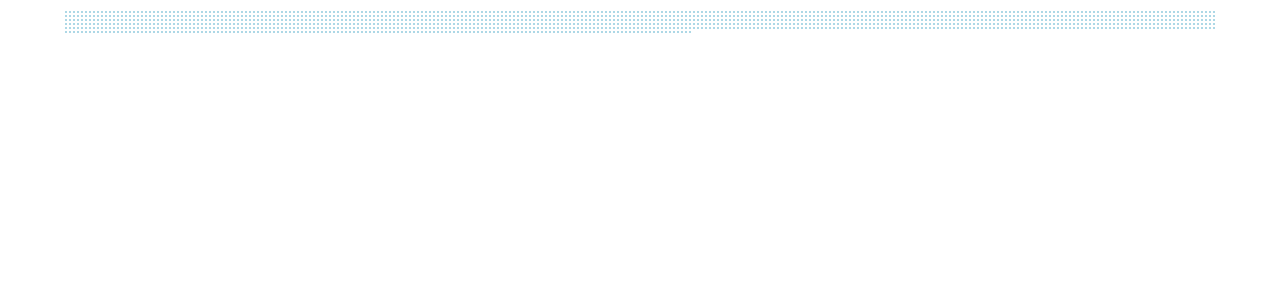
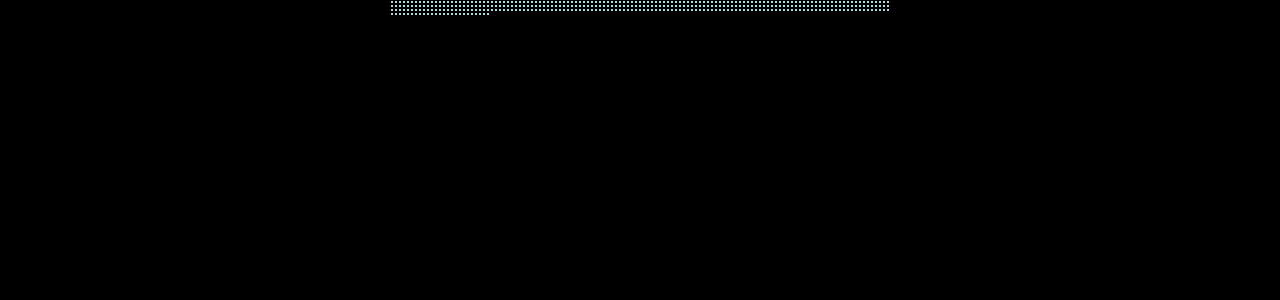
Before and after one commit to jaimefps/life-time-demo, a React (Create React App) app: page / in a window 1280 px wide. Shown: the top 300 px of the page. Built offline with nearby package versions, Linux system fonts and the light colour scheme.

Commit message:
performant UI; missing dynamic list of lists

```diff
--- a/public/index.html
+++ b/public/index.html
@@ -27,8 +27,14 @@
     <title>React App</title>
   </head>
   <body>
+    <style>
+      #root {
+        background-color: black;
+        height: 100vh;
+      }
+    </style>
     <noscript>You need to enable JavaScript to run this app.</noscript>
-    <div id="root"></div>
+    <div class="dark" id="root"></div>
     <!--
       This HTML file is a template.
       If you open it directly in the browser, you will see an empty page.
--- a/src/App.css
+++ b/src/App.css
@@ -1,13 +1,14 @@
 .container {
   display: flex;
   flex-wrap: wrap;
-  max-width: 90%;
-  margin: 10px auto;
+  margin: 0 auto;
+  width: 500px;
 }
 .unit {
-  border: 1px solid white;
+  width: 2px;
   height: 2px;
-  width: 2px;
+  margin: 1px;
+  display: inline-block;
 }
 .past {
   background-color: lightblue;
--- a/src/App.tsx
+++ b/src/App.tsx
@@ -1,19 +1,45 @@
-import React, { FC, useEffect, useMemo, useState } from "react";
+import { FC, useEffect, useMemo, useState } from "react";
 import { eachDayOfInterval } from "date-fns";
 import "./App.css";
 
-const getUnitType = (num: number, ageInDays: number): UnitType => {
-  if (num < ageInDays) return "past";
-  if (num === ageInDays) return "present";
+/**
+ * This number determines how soon we cache the result
+ * of a slice to preserve a fluid UI experience.
+ * The larger this number, the slower the UI
+ * will eventually become between renders.
+ */
+const MAX_PER_LIST = 100;
+
+const getRound = (count: number) => {
+  return Math.floor(count / MAX_PER_LIST);
+};
+const getLocalCount = (count: number, round: number) => {
+  const currRound = getRound(count);
+  if (currRound === round) return count % MAX_PER_LIST;
+  if (currRound < round) return 0;
+  return MAX_PER_LIST;
+};
+const getPosition = (round: number, sliceIndex: number) => {
+  return round * MAX_PER_LIST + sliceIndex;
+};
+const getUnitType = (unitNum: number, ageInDays: number): UnitType => {
+  if (unitNum < ageInDays) return "past";
+  if (unitNum === ageInDays) return "present";
   return "future";
 };
-
-type UnitType = "present" | "past" | "future";
-type UnitProps = { type: UnitType };
-const Unit: FC<UnitProps> = ({ type }) => {
-  return <div className={`unit ${type || ""}`}></div>;
+const useLifeDetails = () => {
+  const daysInHealthyLife = 365 * 55;
+  const ageInDays = useMemo(() => {
+    return eachDayOfInterval({
+      start: new Date(2010, 0, 17),
+      end: new Date(),
+    }).length;
+  }, []);
+  return {
+    daysInHealthyLife,
+    ageInDays,
+  };
 };
-
 const useTimedCount = (max: number, interval?: number) => {
   const [count, setCount] = useState(0);
   useEffect(() => {
@@ -21,46 +47,44 @@ const useTimedCount = (max: number, interval?: number) => {
       if (count < max) {
         setCount(count + 1);
       }
-    }, interval ?? 5);
+    }, interval ?? 2);
     return () => {
       clearTimeout(timeout);
     };
   }, [count, setCount, interval, max]);
   return count;
 };
-
-const useTimedList = (
-  ageInDays: number,
-  daysInLifeExpectancy: number,
-  interval?: number
-) => {
-  const count = useTimedCount(daysInLifeExpectancy, interval);
-  const [list, setList] = useState<ReturnType<typeof Unit>[]>([]);
-  useEffect(() => {
-    setList((list) => {
-      return list.concat(
-        <Unit key={count} type={getUnitType(count, ageInDays)} />
-      );
-    });
-  }, [count, ageInDays]);
-  return list;
+type UnitType = "present" | "past" | "future";
+type UnitProps = { type: UnitType };
+const Unit: FC<UnitProps> = ({ type }) => {
+  return <div className={`unit ${type || ""}`}></div>;
 };
-
-const useLifeTime = () => {
-  const daysInLifeExpectancy = 365 * 75;
-  const ageInDays = useMemo(() => {
-    return eachDayOfInterval({
-      start: new Date(2010, 0, 17),
-      end: new Date(),
-    }).length;
-  }, []);
-  return { daysInLifeExpectancy, ageInDays };
+type UnitListType = ReturnType<typeof Unit>[];
+type UnitListProps = { count: number; round: number };
+const UnitList: FC<UnitListProps> = ({ count, round }) => {
+  const { ageInDays } = useLifeDetails();
+  const localCount = getLocalCount(count, round);
+  const units = useMemo(() => {
+    const result: UnitListType = [];
+    for (let i = 0; i < localCount; i++) {
+      const position = getPosition(round, i);
+      const type = getUnitType(position, ageInDays);
+      result.push(<Unit key={position} type={type} />);
+    }
+    return result;
+  }, [localCount, round, ageInDays]);
+  return <>{units}</>;
 };
-
 const App = () => {
-  const { ageInDays, daysInLifeExpectancy } = useLifeTime();
-  const timedList = useTimedList(ageInDays, daysInLifeExpectancy);
-  return <div className="container">{timedList}</div>;
+  const { daysInHealthyLife } = useLifeDetails();
+  const count = useTimedCount(daysInHealthyLife, 2);
+  return (
+    <div className="container">
+      <UnitList round={0} count={count} />
+      <UnitList round={1} count={count} />
+      <UnitList round={2} count={count} />
+      <UnitList round={3} count={count} />
+    </div>
+  );
 };
-
 export default App;
```
Also changed, not shown: src/hooks.js (added, +41 -0 lines).
